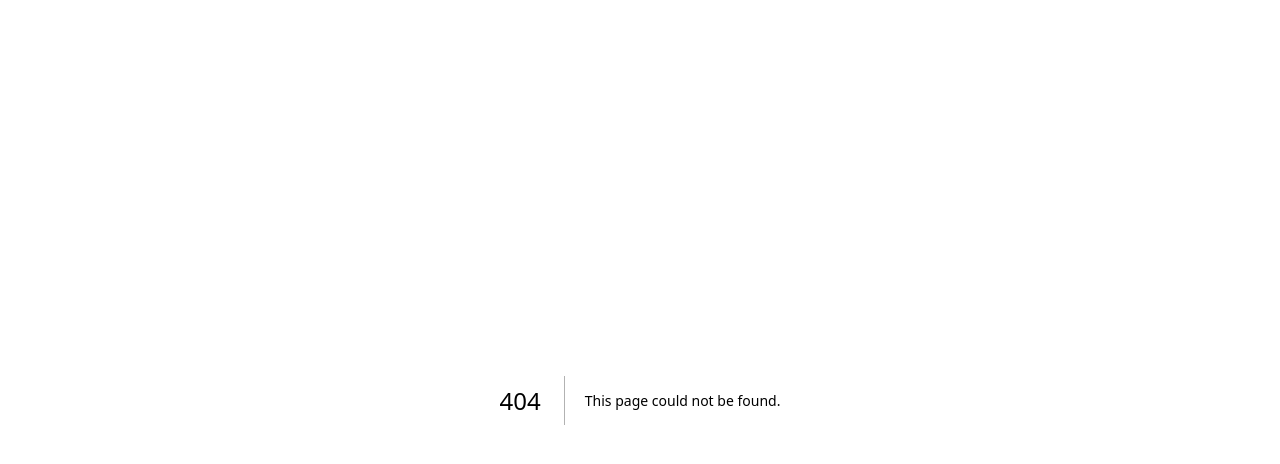
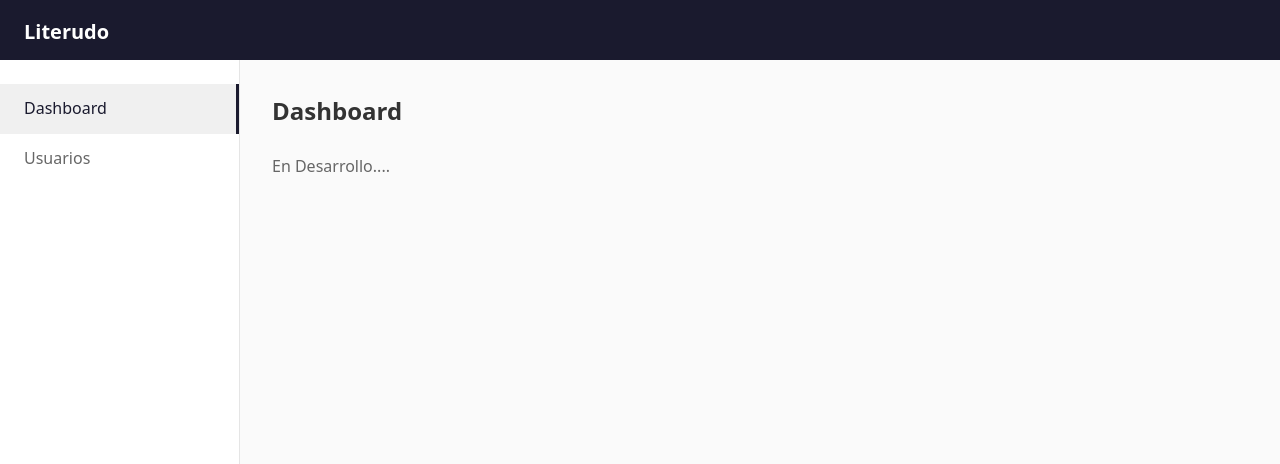
Before and after one commit to acostheta/literudo, a Next.js app: page /admin in a window 1280 px wide. Before the commit this address had no page. Shown: the top 464 px of the page. Built offline with nearby package versions, Linux system fonts and the light colour scheme.

Commit message:
Add admin dashboard at /admin

```diff
--- a/src/app/admin/layout.tsx
+++ b/src/app/admin/layout.tsx
@@ -5,6 +5,7 @@ import Link from "next/link";
 import { usePathname } from "next/navigation";
 
 const navItems = [
+  { name: "Dashboard", href: "/admin" },
   { name: "Usuarios", href: "/admin/usuarios" },
 ];
 
@@ -23,7 +24,7 @@ export default function AdminLayout({ children }: { children: ReactNode }) {
               <Link
                 key={item.href}
                 href={item.href}
-                className={`nav-link ${pathname === item.href ? "active" : ""}`}
+                className={`nav-link ${pathname === item.href || (item.href === "/admin" && pathname === "/admin") ? "active" : ""}`}
               >
                 {item.name}
               </Link>
--- /dev/null
+++ b/src/app/admin/page.tsx
@@ -0,0 +1,8 @@
+export default function DashboardPage() {
+  return (
+    <div>
+      <h2 style={{ marginBottom: "1.5rem" }}>Dashboard</h2>
+      <p style={{ color: "#666" }}>En Desarrollo....</p>
+    </div>
+  );
+}
```
